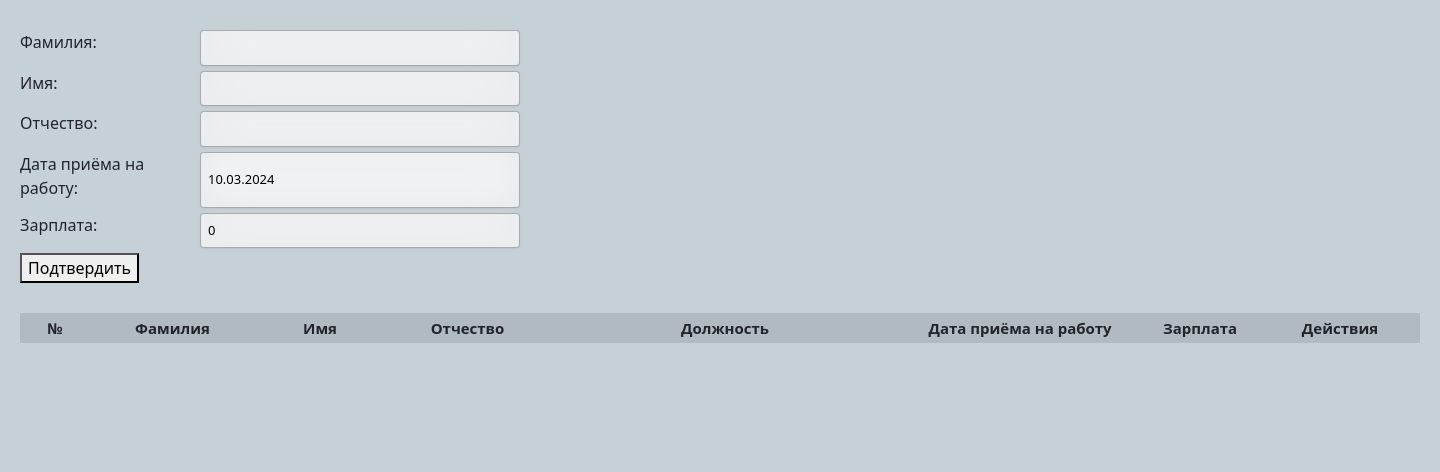
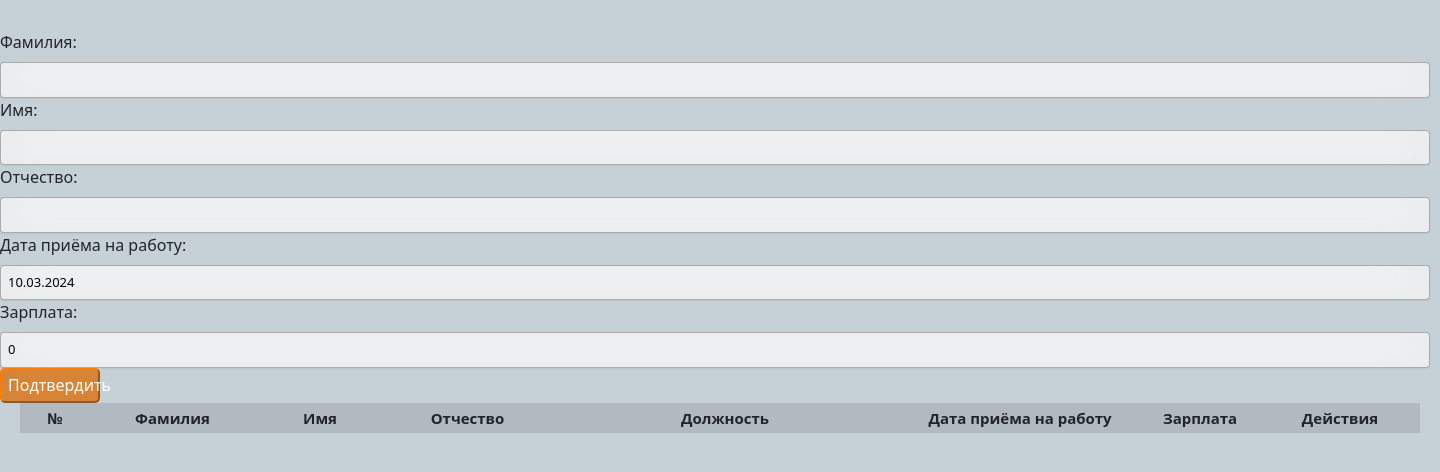
Before and after one commit to SwedL/industrial-company, a Django app: page /recruit_distribution/ in a window 1440 px wide. Shown: the part 60-532 px from the top of the page. Run offline with Django 5.2, Linux system fonts and the light colour scheme; data that the repository does not hold is empty; style sheets or scripts are compiled from the project's sources; some libraries are stand-ins or nearby versions.

Commit message:
update style.css recruit_distribution.html

```diff
--- a/structure/static/structure/css/add_employee.css
+++ /dev/null
@@ -1,48 +0,0 @@
-@charset "UTF-8";
-/* line 3, ../../Users/Алексей/PycharmProjects/industrial-company-server/industrial-company/structure/static/structure/sass/add_employee.sass */
-.form-input {
-  width: 300px;
-  font-size: 16px;
-}
-
-/* line 6, ../../Users/Алексей/PycharmProjects/industrial-company-server/industrial-company/structure/static/structure/sass/add_employee.sass */
-.form-label {
-  display: inline-block;
-  min-width: 180px;
-  vertical-align: top;
-}
-
-/* line 10, ../../Users/Алексей/PycharmProjects/industrial-company-server/industrial-company/structure/static/structure/sass/add_employee.sass */
-.form-error ul {
-  list-style: none;
-  padding: 0;
-  color: #cd6300;
-}
-
-/* line 14, ../../Users/Алексей/PycharmProjects/industrial-company-server/industrial-company/structure/static/structure/sass/add_employee.sass */
-.form-button {
-  min-width: 200px;
-  font-size: 16px;
-}
-
-/* line 18, ../../Users/Алексей/PycharmProjects/industrial-company-server/industrial-company/structure/static/structure/sass/add_employee.sass */
-p {
-  display: flex;
-  flex-direction: row;
-  margin-bottom: 5px;
-}
-
-/* line 22, ../../Users/Алексей/PycharmProjects/industrial-company-server/industrial-company/structure/static/structure/sass/add_employee.sass */
-p:last-child {
-  margin-bottom: 20px;
-}
-
-/* line 26, ../../Users/Алексей/PycharmProjects/industrial-company-server/industrial-company/structure/static/structure/sass/add_employee.sass */
-.main-section__form {
-  width: 500px;
-  margin-left: 20px;
-  margin-bottom: 50px;
-  margin-bottom: 30px;
-}
-
-/*# sourceMappingURL=add_employee.css.map */
--- a/structure/static/structure/sass/add_employee.sass
+++ /dev/null
@@ -1,30 +0,0 @@
-
-.form
-    &-input
-        width: 300px
-        font-size: 16px
-    &-label
-        display: inline-block
-        min-width: 180px
-        vertical-align: top
-    &-error ul
-        list-style: none
-        padding: 0
-        color: #cd6300
-    &-button
-        min-width: 200px
-        font-size: 16px
-
-p
-    display: flex
-    flex-direction: row
-    margin-bottom: 5px
-    &:last-child
-        margin-bottom: 20px
-
-.main-section
-    &__form
-        width: 500px
-        margin-left: 20px
-        margin-bottom: 50px
-        margin-bottom: 30px
--- a/structure/templates/structure/recruit_distribution.html
+++ b/structure/templates/structure/recruit_distribution.html
@@ -7,7 +7,7 @@
 {% block css %}
     <link href="https://cdn.jsdelivr.net/npm/bootstrap@5.3.1/dist/css/bootstrap.min.css" rel="stylesheet" integrity="sha384-4bw+/aepP/YC94hEpVNVgiZdgIC5+VKNBQNGCHeKRQN+PtmoHDEXuppvnDJzQIu9" crossorigin="anonymous">
     <link rel="stylesheet" href="{% static 'structure/css/department.css' %}" xmlns="http://www.w3.org/1999/html">
-    <link rel="stylesheet" href="{% static 'structure/css/add_employee.css' %}" xmlns="http://www.w3.org/1999/html">
+    <link rel="stylesheet" href="{% static 'structure/css/recruit_distribution.css' %}" xmlns="http://www.w3.org/1999/html">
 {% endblock %}
 
 {% block content %}
@@ -16,13 +16,11 @@
     <!-- Форма для добавления нового сотрудника -->
         <form action="{% url 'structure:recruit_distribution' %}" method="post">
         {% csrf_token %}
-            <div class="form-error">{{ form.non_field_errors }}</div>
             {% for f in form %}
             <p><label class="form-label" for="{{ f.id_for_label }}">{{f.label}}: </label>{{ f }}</p>
-            <div class="form-error">{{ f.errors }}</div>
             {% endfor %}
             <!-- Кнопка "Add Employee" -->
-            <button type="submit">Подтвердить</button>
+            <button class="form-submit btn-search" type="submit">Подтвердить</button>
         </form>
     </div>
     <!-- Таблица нераспределённых сотрудников -->
--- a/structure/views.py
+++ b/structure/views.py
@@ -184,13 +184,6 @@ class EmployeeCreateView(CreateView):
         common_where_and_form_data.clear()
 
         sql = f'SELECT ROW_NUMBER() OVER(ORDER BY last_name) AS num, * FROM structure_employee WHERE position_id is NULL ORDER BY last_name'
-        employees_list = Employee.objects.raw(sql)
-        # paginator = Paginator(employees_list, 20)
-        # page_number = request.GET.get("page")
-        # page_obj = paginator.get_page(page_number)
-
-        context['employees'] = employees_list
-        # context['paginator_range'] = page_obj.paginator.get_elided_page_range(page_obj.number),
-        # context['department'] = 0
+        context['employees'] = Employee.objects.raw(sql)
 
         return context
```
Also changed, not shown: 1 other file.
